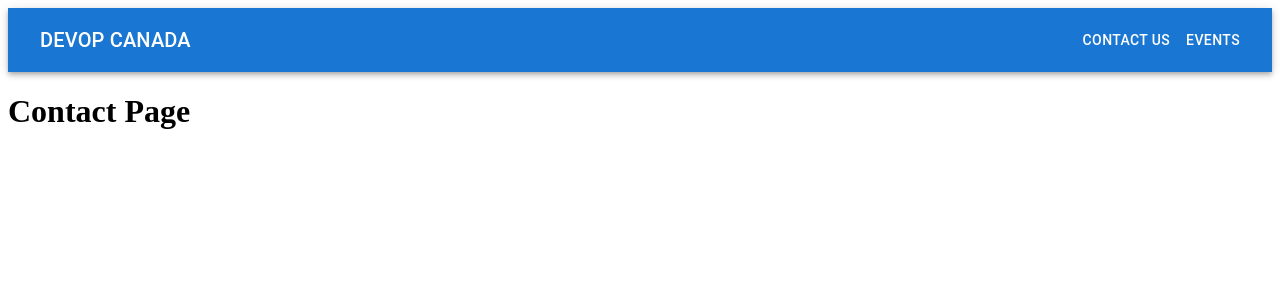
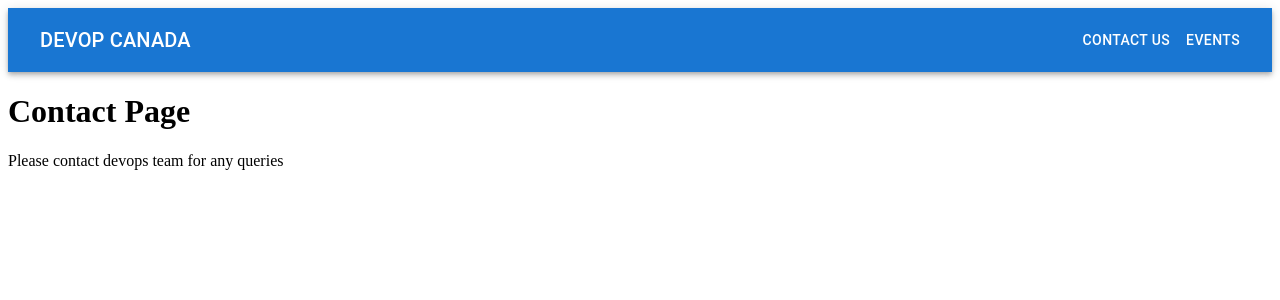
Before and after one commit to Bruce-liushaopeng/DevOp-Canada, a React (Vite) app: page /contact in a window 1280 px wide. Shown: the top 300 px of the page. Built offline with nearby package versions, Linux system fonts and the light colour scheme.

Commit message:
feat:add line to contact pages

```diff
--- a/src/pages/Contact.jsx
+++ b/src/pages/Contact.jsx
@@ -2,9 +2,12 @@ import React from "react";
 
 function Contact() {
   return (
+    <>
     <h1>
       Contact Page
     </h1>
+    <p>Please contact devops team for any queries</p>
+    </>
   );
 }
 
```
